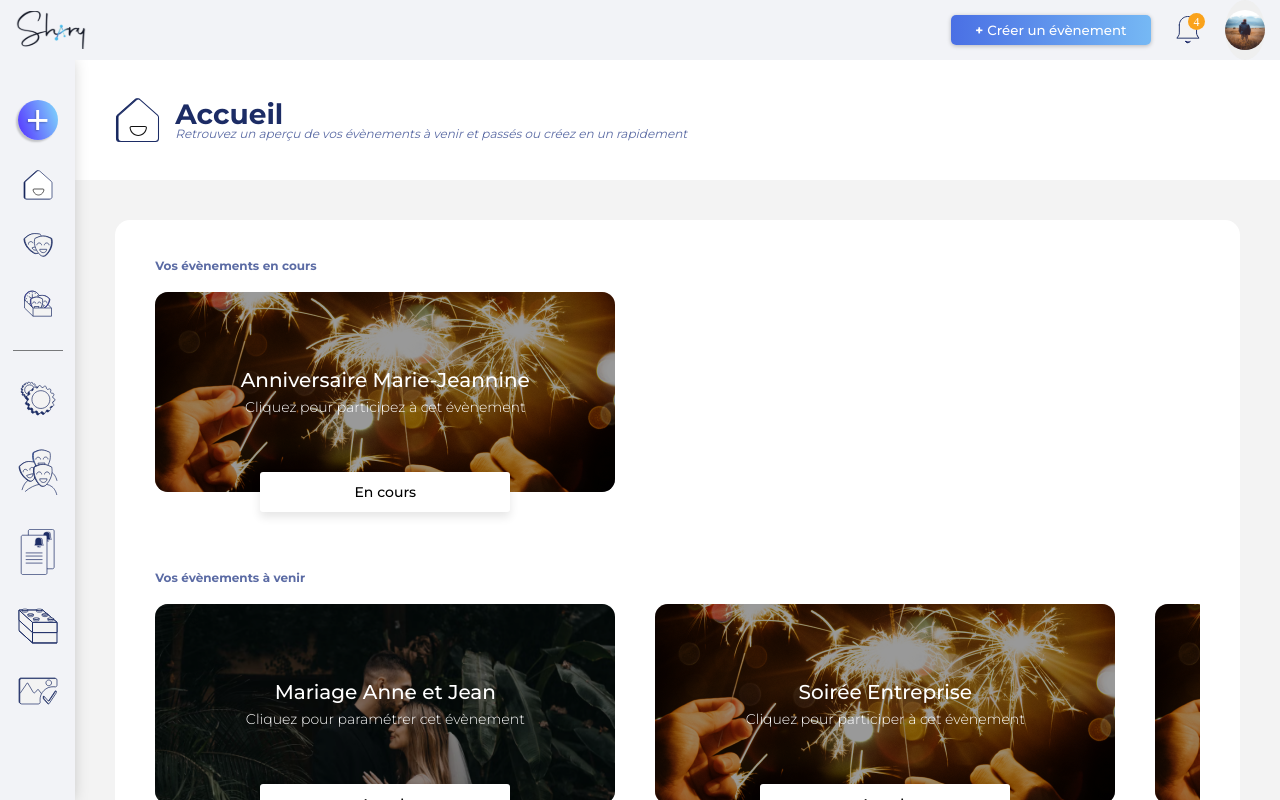
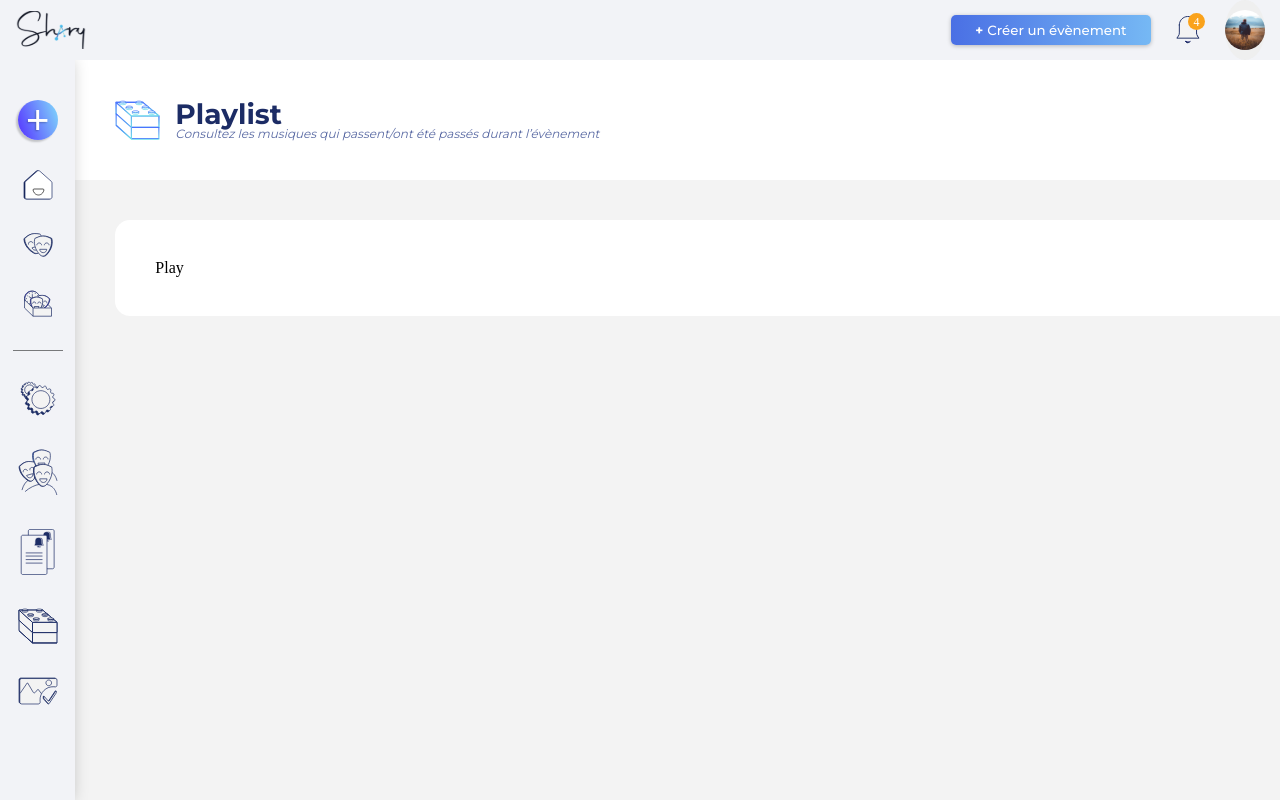
Before and after one commit to FlorentParis/Shary, a React (Create React App) app in the folder client/: page /playlist in a window 1280 px wide. Before the commit this address led to /. Built offline with nearby package versions, Linux system fonts and the light colour scheme; no server answers.

Commit message:
page playlist

```diff
--- a/client/src/App.tsx
+++ b/client/src/App.tsx
@@ -43,6 +43,7 @@ import useGetEventsByUser from './hooks/useGetEventsByUser';
 import BurgerMenu from './components/navbar/burger-menu/BurgerMenu';
 import Photo from './pages/photo';
 import GoldenBook from './pages/golden-book';
+import Playlist from './pages/playlist';
 
 
 
@@ -114,6 +115,7 @@ function App() {
                 <Route path="/guest-list" element={<GuestList />} />
                 <Route path="/alert" element={<Alert />} />
                 <Route path="/photo" element={<Photo />} />
+                <Route path="playlist" element={<Playlist />} />
                 <Route path="/modules" element={<Modules />} />
                 <Route path="/moderation" element={<Moderation />} />
                 <Route path="/profil" element={<Profil />} />
--- /dev/null
+++ b/client/src/pages/playlist/index.tsx
@@ -0,0 +1,15 @@
+import PageBanner from "../../components/common/PageBanner";
+import PageContainer from "../../components/common/PageContainer";
+
+export default function Playlist() {
+    return (
+        <>
+            <PageBanner imgSrc="./icons/modules-gradient.svg" title="Playlist" desc="Consultez les musiques qui passent/ont été passés durant l’évènement" />
+            <PageContainer>
+                <div className="page-photo">
+                    Play
+                </div>
+            </PageContainer>
+        </>
+    )
+}
```
